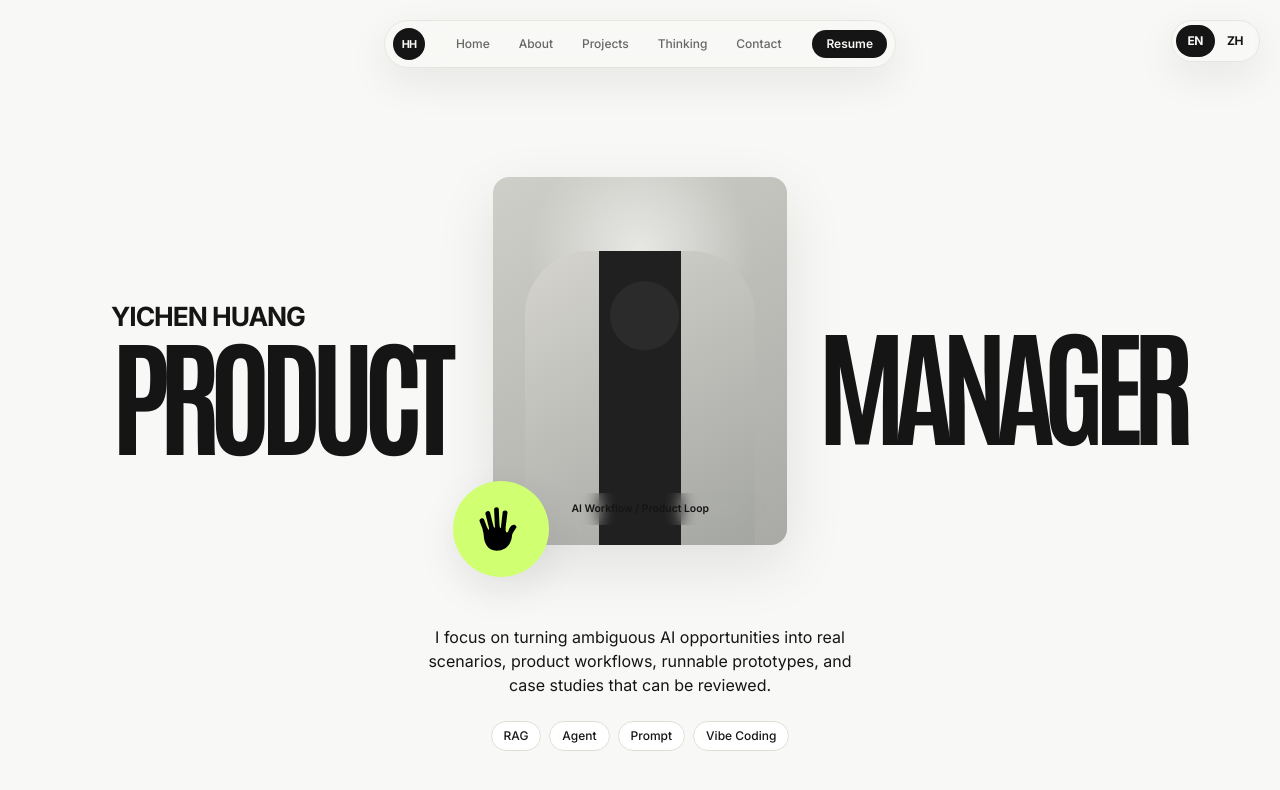
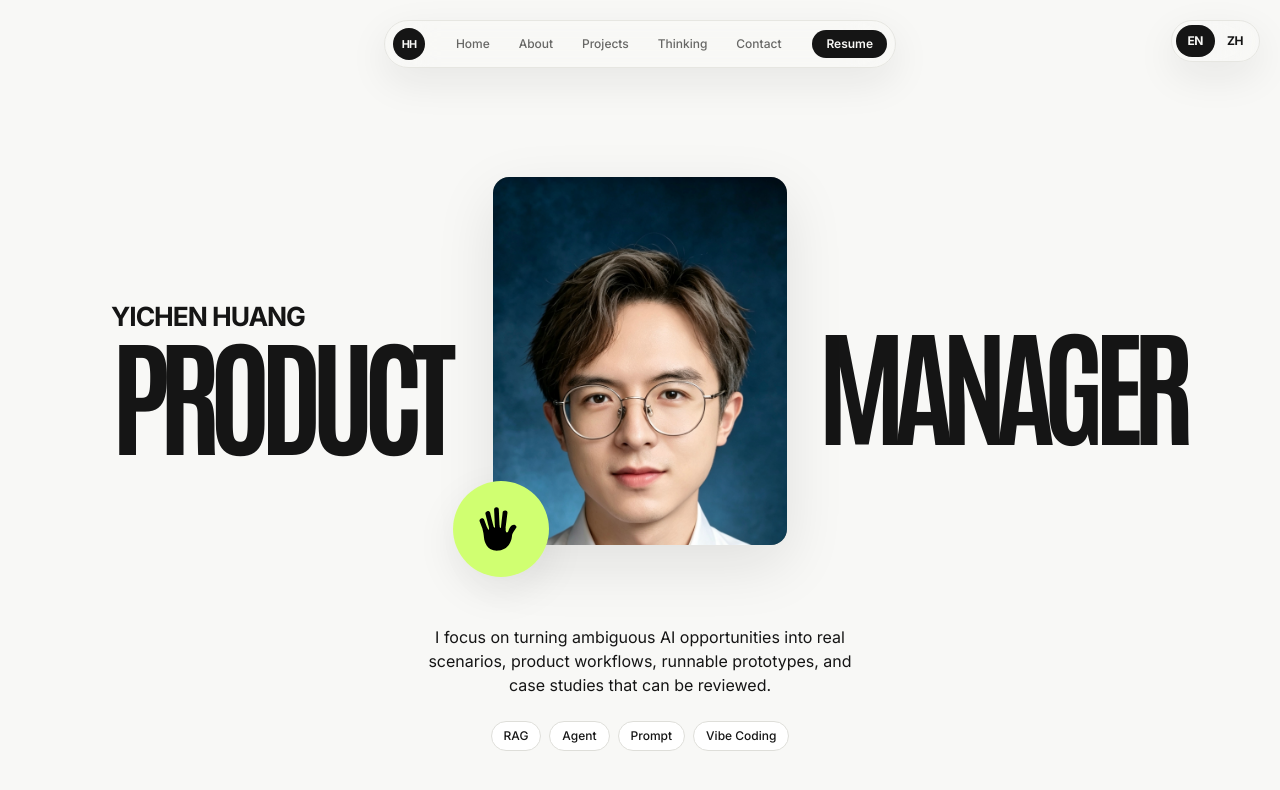
Before and after one commit to hiryan519/portfolio, a Next.js app: page / in a window 1280 px wide. Shown: the top 790 px of the page. Built offline with nearby package versions, Linux system fonts and the light colour scheme.

Commit message:
Add profile photo and resume download

```diff
--- a/src/components/contact-section.tsx
+++ b/src/components/contact-section.tsx
@@ -1,5 +1,6 @@
 "use client";
 
+import Image from "next/image";
 import { WaveBadge } from "./wave-badge";
 import { useLanguage } from "./language-provider";
 
@@ -27,7 +28,14 @@ export function ContactSection() {
       <div className="grid items-start gap-8 md:grid-cols-[0.55fr_1fr]">
         <div className="relative mx-auto h-80 w-64 overflow-visible rounded-2xl md:mx-0 md:mt-8 md:h-[25rem] md:w-[19.2rem]">
           <div className="portrait-card framer-shadow absolute inset-0 overflow-hidden rounded-2xl">
-            <div className="avatar-abstract absolute inset-x-8 bottom-0 h-[82%] rounded-t-[4rem]" />
+            <Image
+              src="/assets/profile-photo.jpg"
+              alt={content.profile.name}
+              className="object-cover object-top"
+              fill
+              sizes="(min-width: 768px) 19.2rem, 16rem"
+              unoptimized
+            />
           </div>
           <div className="absolute -bottom-6 -left-7 grid h-16 w-16 place-items-center rounded-full bg-violet text-lg font-bold text-ink md:-bottom-8 md:-left-10 md:h-24 md:w-24 md:text-2xl">
             <WaveBadge />
@@ -46,19 +54,34 @@ export function ContactSection() {
           </p>
 
           <div className="mt-6 grid gap-2">
-            {content.contact.links.map((link) => (
+            {content.contact.links.map((link) => {
+              const className =
+                "flex items-center justify-between rounded-full border border-line bg-white px-4 py-3 text-sm text-graphite/64";
+
+              if ("isDownload" in link && link.isDownload) {
+                return (
                   <a
                     key={link.label}
                     href={link.href}
-                className="flex items-center justify-between rounded-full border border-line bg-white px-4 py-3 text-sm text-graphite/64 hover:border-violet hover:text-violet"
+                    download
+                    className={`${className} hover:border-violet hover:text-violet`}
                   >
                     <span>{link.label}</span>
                     <span className="flex items-center gap-1.5">
-                  {"isDownload" in link && link.isDownload ? <DownloadIcon /> : null}
+                      <DownloadIcon />
                       {link.value}
                     </span>
                   </a>
-            ))}
+                );
+              }
+
+              return (
+                <div key={link.label} className={className}>
+                  <span>{link.label}</span>
+                  <span>{link.value}</span>
+                </div>
+              );
+            })}
           </div>
 
           <a
--- a/src/components/hero.tsx
+++ b/src/components/hero.tsx
@@ -1,5 +1,6 @@
 "use client";
 
+import Image from "next/image";
 import { useEffect, useRef, useState } from "react";
 import { useLanguage } from "./language-provider";
 import { WaveBadge } from "./wave-badge";
@@ -264,10 +265,14 @@ export function Hero() {
                 backfaceVisibility: "hidden",
               }}
             >
-              <div className="avatar-abstract absolute inset-x-8 bottom-0 h-[80%] rounded-t-[4rem]" />
-              <div className="absolute bottom-5 left-5 right-5 rounded-full bg-white/72 px-3 py-2 text-[0.65rem] font-semibold text-ink backdrop-blur">
-                {content.hero.cardCaption}
-              </div>
+              <Image
+                src="/assets/profile-photo.jpg"
+                alt={content.profile.name}
+                className="object-cover object-top"
+                fill
+                sizes="(min-width: 768px) 18.4rem, 13.2rem"
+                unoptimized
+              />
             </div>
             <div
               className="project-visual absolute inset-0 overflow-hidden rounded-2xl"
@@ -276,13 +281,14 @@ export function Hero() {
                 transform: "rotateY(180deg)",
               }}
             >
-              <div className="absolute inset-6 rounded-xl border border-white/20 bg-white/20 backdrop-blur" />
-              <div className="absolute left-8 right-8 top-12 h-24 rounded-xl bg-white/70" />
-              <div className="absolute bottom-10 left-8 right-8 grid grid-cols-3 gap-3">
-                <span className="h-20 rounded-xl bg-white/50" />
-                <span className="h-20 rounded-xl bg-white/30" />
-                <span className="h-20 rounded-xl bg-white/60" />
-              </div>
+              <Image
+                src="/assets/profile-photo.jpg"
+                alt={content.profile.name}
+                className="object-cover object-top"
+                fill
+                sizes="(min-width: 768px) 18.4rem, 13.2rem"
+                unoptimized
+              />
             </div>
             <div
               className="absolute -bottom-6 -left-7 z-30 grid h-16 w-16 place-items-center rounded-full bg-violet text-lg font-bold text-ink shadow-card md:-bottom-8 md:-left-10 md:h-24 md:w-24 md:text-2xl"
--- a/src/data/i18n.ts
+++ b/src/data/i18n.ts
@@ -2,7 +2,7 @@ const links = {
   email: "mailto:hiryanhang@gmail.com",
   linkedin: "tel:15958155750",
   github: "#",
-  resume: "#",
+  resume: "/assets/resume.pdf",
 };
 
 export const locales = ["en", "zh"] as const;
@@ -44,7 +44,6 @@ export const i18n = {
       label: "Switch language",
     },
     hero: {
-      cardCaption: "AI Workflow / Product Loop",
     },
     servicesIntro: {
       eyebrow: "WHAT I CAN DO FOR YOU",
@@ -207,7 +206,6 @@ export const i18n = {
       label: "切换语言",
     },
     hero: {
-      cardCaption: "AI 工作流 / 产品闭环",
     },
     servicesIntro: {
       eyebrow: "WHAT I CAN DO FOR YOU",
--- a/src/data/profile.ts
+++ b/src/data/profile.ts
@@ -16,7 +16,7 @@ export const profile = {
     email: "mailto:hiryanhang@gmail.com",
     linkedin: "tel:15958155750",
     github: "#",
-    resume: "#",
+    resume: "/assets/resume.pdf",
   },
 };
 
```
Also changed, not shown: public/assets/profile-photo.jpg (added), 1 other file (tests, documents, lock files or other folders). Lines whose indentation alone changed are shown as unchanged.
